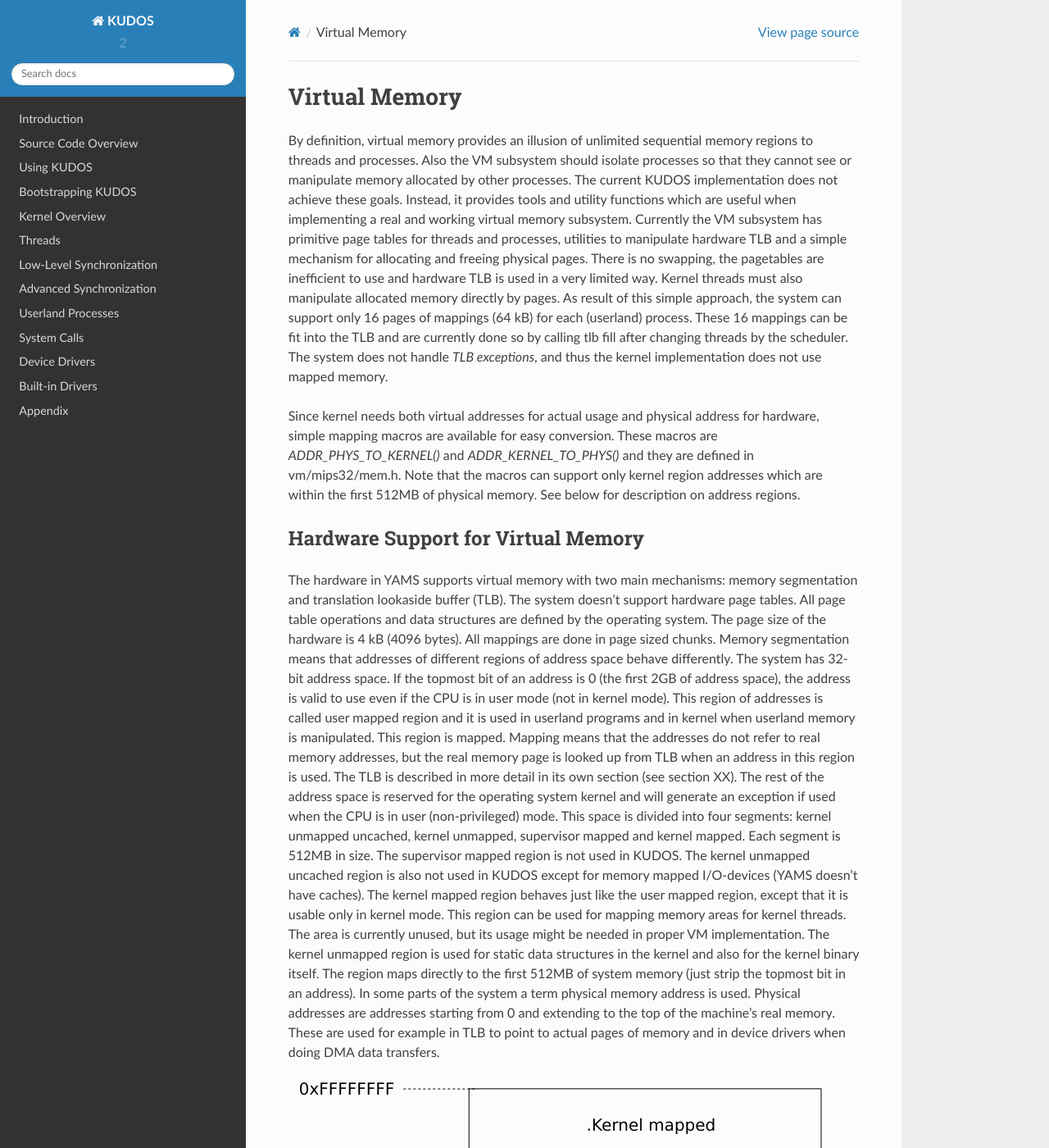
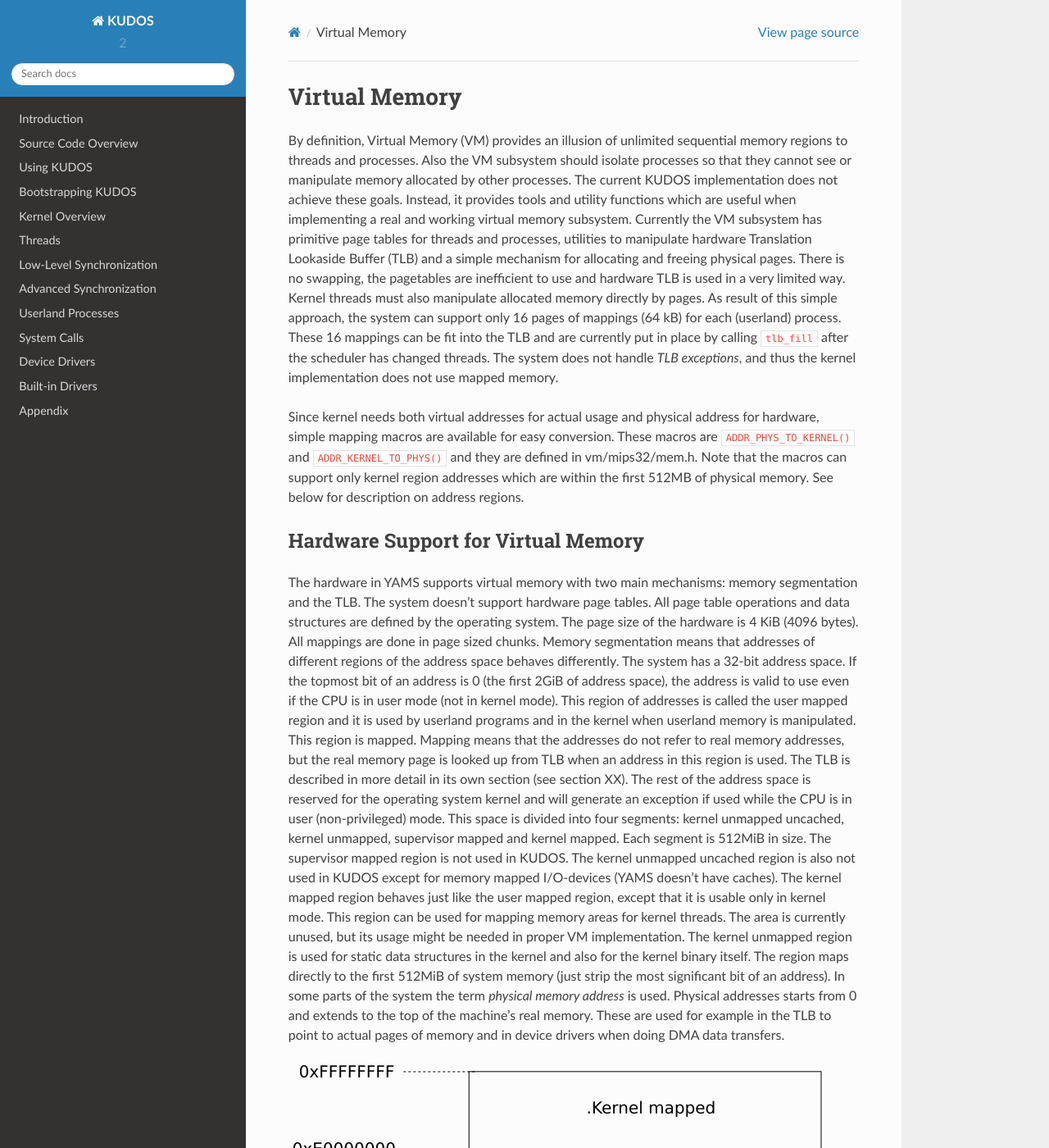
Before and after one commit to DIKU-EDU/kudos, a Sphinx documentation site: the page built from docs/virtual-memory.rst, in a window 1280 px wide and 1400 px high. Shown: the whole window at 82% size. Built offline with Sphinx 7.4.7 and the Read the Docs theme 2.0.0, drawn with Linux system fonts in a browser that asks for light colours; some of the changed text lies outside the part shown.

Commit message:
Minor grammatical and formatting fixes

```diff
--- a/docs/virtual-memory.rst
+++ b/docs/virtual-memory.rst
@@ -1,25 +1,26 @@
 Virtual Memory
 ==============
-By definition, virtual memory provides an illusion of unlimited sequential memory
+By definition, Virtual Memory (VM) provides an illusion of unlimited sequential memory
 regions to threads and processes. Also the VM subsystem should isolate processes
 so that they cannot see or manipulate memory allocated by other processes. The
 current KUDOS implementation does not achieve these goals. Instead, it provides
 tools and utility functions which are useful when implementing a real and working
 virtual memory subsystem.
 Currently the VM subsystem has primitive page tables for threads and processes,
-utilities to manipulate hardware TLB and a simple mechanism for allocating and
+utilities to manipulate hardware Translation Lookaside Buffer (TLB) and a simple
+mechanism for allocating and
 freeing physical pages. There is no swapping, the pagetables are inefficient to use
 and hardware TLB is used in a very limited way. Kernel threads must also manipulate
 allocated memory directly by pages.
 As result of this simple approach, the system can support only 16 pages of
 mappings (64 kB) for each (userland) process. These 16 mappings can be fit into
-the TLB and are currently done so by calling tlb fill after changing threads by
-the scheduler. The system does not handle *TLB exceptions*, and thus the kernel
-implementation does not use mapped memory.
+the TLB and are currently put in place by calling ``tlb_fill`` after the
+scheduler has changed threads. The system does not handle *TLB exceptions*,
+and thus the kernel implementation does not use mapped memory.
 
 Since kernel needs both virtual addresses for actual usage and physical address for
 hardware, simple mapping macros are available for easy conversion. These macros
-are *ADDR_PHYS_TO_KERNEL()* and *ADDR_KERNEL_TO_PHYS()* and they are defined in
+are ``ADDR_PHYS_TO_KERNEL()`` and ``ADDR_KERNEL_TO_PHYS()`` and they are defined in
 vm/mips32/mem.h. Note that the macros can support only kernel region addresses
 which are within the first 512MB of physical memory. See below for description on
 address regions.
@@ -27,23 +28,23 @@
 Hardware Support for Virtual Memory
 -----------------------------------
 The hardware in YAMS supports virtual memory with two main mechanisms: memory
-segmentation and translation lookaside buffer (TLB). The system doesn’t support
+segmentation and the TLB. The system doesn't support
 hardware page tables. All page table operations and data structures are defined
-by the operating system. The page size of the hardware is 4 kB (4096 bytes). All
+by the operating system. The page size of the hardware is 4 KiB (4096 bytes). All
 mappings are done in page sized chunks.
-Memory segmentation means that addresses of different regions of address space
-behave differently. The system has 32-bit address space.
-If the topmost bit of an address is 0 (the first 2GB of address space), the address
+Memory segmentation means that addresses of different regions of the address space
+behaves differently. The system has a 32-bit address space.
+If the topmost bit of an address is 0 (the first 2GiB of address space), the address
 is valid to use even if the CPU is in user mode (not in kernel mode). This region of
-addresses is called user mapped region and it is used in userland programs and
-in kernel when userland memory is manipulated. This region is mapped. Mapping
+addresses is called the user mapped region and it is used by userland programs and
+in the kernel when userland memory is manipulated. This region is mapped. Mapping
 means that the addresses do not refer to real memory addresses, but the real memory
 page is looked up from TLB when an address in this region is used. The TLB is
 described in more detail in its own section (see section XX).
 The rest of the address space is reserved for the operating system kernel and
-will generate an exception if used when the CPU is in user (non-privileged) mode.
+will generate an exception if used while the CPU is in user (non-privileged) mode.
 This space is divided into four segments: kernel unmapped uncached, kernel
-unmapped, supervisor mapped and kernel mapped. Each segment is 512MB in
+unmapped, supervisor mapped and kernel mapped. Each segment is 512MiB in
 size. The supervisor mapped region is not used in KUDOS. The kernel unmapped
 uncached region is also not used in KUDOS except for memory mapped I/O-devices
 (YAMS doesn’t have caches).
@@ -52,62 +53,65 @@
 for kernel threads. The area is currently unused, but its usage might be needed in
 proper VM implementation.
 The kernel unmapped region is used for static data structures in the kernel and
-also for the kernel binary itself. The region maps directly to the first 512MB of
-system memory (just strip the topmost bit in an address).
-In some parts of the system a term physical memory address is used. Physical
-addresses are addresses starting from 0 and extending to the top of the machine’s
-real memory. These are used for example in TLB to point to actual pages of memory
+also for the kernel binary itself. The region maps directly to the first 512MiB of
+system memory (just strip the most significant bit of an address).
+In some parts of the system the term *physical memory address* is used. Physical
+addresses starts from 0 and extends to the top of the machine’s
+real memory. These are used for example in the TLB to point to actual pages of memory
 and in device drivers when doing DMA data transfers.
 
 .. figure:: yams-virtual-memory.png
 
-YAMS virtual memory layout
+   YAMS virtual memory layout
 
 KUDOS Virtual Memory Initialization
 -----------------------------------
-During the virtual memory Initialization (function *vm_init* and *physmem_init*) a
-bitmap data structur *physmem_free_pages* is created to keep track of available
-physical memory pages. The ability to do arbitrary length permanent memory reservation
-(i.e *stalloc()*) is disabled, such that *stalloc()* does not mess up the dynamically
+During the virtual memory Initialization (functions ``vm_init`` and ``physmem_init``) a
+bitmap data structure ``physmem_free_pages`` is created to keep track of available
+physical memory pages. The ability to do arbitrary length permanent memory reservations
+(i.e.. ``stalloc()``) is disabled, so that ``stalloc()`` does not mess up the dynamically
 reserved pages.
 
 Page bitmap
 <<<<<<<<<<<
-The page bitmap (also called a *page pool*) is a data structur containing the status
+The page bitmap (also called a *page pool*) is a data structure containing the status
 of all physical pages.
-The status of a physical pages is either free or reserved. The status information
+The status of a physical page is either free or reserved. The status information
 of the *n*'th page is kept in the *n*'th bit in the page bitmap, zero meaning *free* and
 one meaning *reserved*.
 
 A spinlock is provided to secure the synchronous access to the page bitmap. It is
 need to prevent two or more threads from reserving the same physical page.
 
-void vm_init ()
+``void vm_init ()``
 
-* Initialize the virtual memory and disable *stalloc()*
+* Initialize the virtual memory and disable ``stalloc()``
 * Implementation:
-    1. Call *physmem_init()*
-    2. Disable future calls to *stalloc()*
+    1. Call ``physmem_init()``
+    2. Disable future calls to ``stalloc()``
 
-void physmem_init ()
+``void physmem_init ()``
 
 * Initialize the page bitmap. After this, it is known which pages may be used by virtual memory system for dynamic memory reservation. Statically reserved pages are marked as reserved.
 * Implementation:
     1. Find the total number of physical pages.
-    2. Reserve space for the page bitmap *physmem_free_pages*, note that this is still a permanent memory reservation.
-    3. Get the number of statically reserved memory pages, reserved by *stalloc()*.
+    2. Reserve space for the page bitmap ``physmem_free_pages``, note that this is still a permanent memory reservation.
+    3. Get the number of statically reserved memory pages, reserved by ``stalloc()``.
     4. Mark all statically reserved pages in the page bitmap as ones.
 
 The following page handling functions is provided to manipulate the page bitmap:
 
-physaddr_t physmem_allocblock(void)
+``physaddr_t physmem_allocblock(void)``
 
-* Returns the physical address of the first free page and marks it as reserved. Returns zero, if no free page is available.
-* The function finds the first zero bit from the page bitmap, and marks it to one. The physical address is calculated by multiplying the bit number with the page size.
+* Returns the physical address of the first free page and marks it as
+  reserved. Returns zero, if no free page is available.
+* The function finds the first zero bit from the page bitmap, and marks it to
+  one. The physical address is calculated by multiplying the bit number with the
+  page size.
 
-void physmem_freeblock(void \*Ptr)
+``void physmem_freeblock(void \*ptr)``
 
-* Frees a physical page by setting the corresponding bit to zero.
+* Frees a physical page by setting its corresponding bit to zero.
 * Asserts that the page is reserved and that the page is not statically reserved.
 
 Pagetables and Memory Mapping
```
